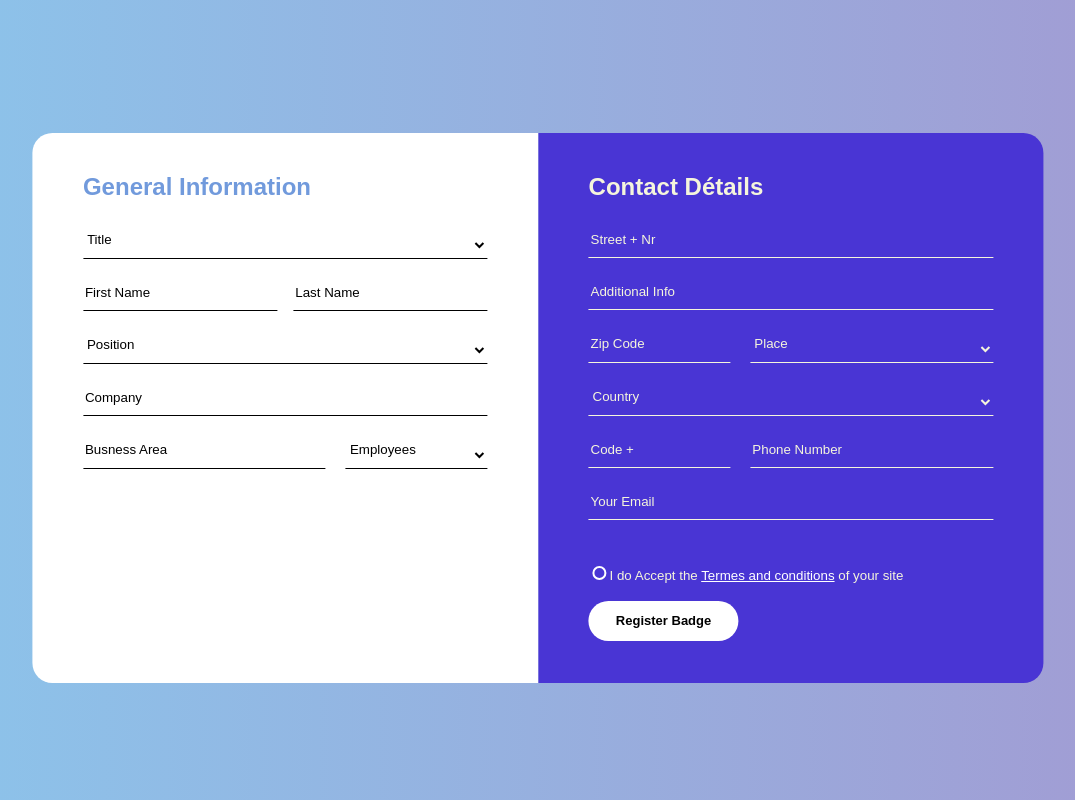
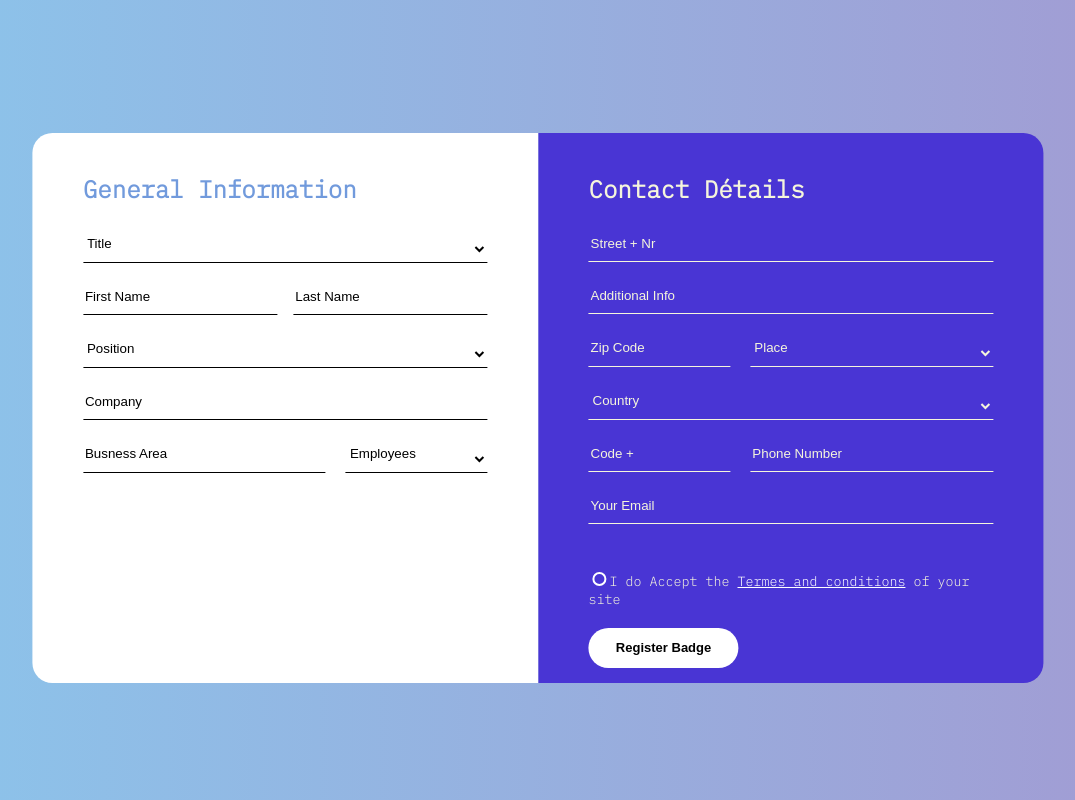
Before and after one commit to Meshak-okonda/Reproduire-fid-lement-la-maquette-d-une-formulaire-HTML, a plain HTML site: page index.html in a window 1280 px wide. Shown: the whole page, without its empty margins (110-1185 px from the left). Drawn offline with Linux system fonts and the light colour scheme.

Commit message:
refactor : project refactor based on feedback

```diff
--- a/css/style.css
+++ b/css/style.css
@@ -1,12 +1,6 @@
-@font-face{
-	font-family: 'MyWebFont';
-	src: url('font/Choplin-Black.otf') format('otf'),
-	     url('font/Choplin-BlackItalic.otf') format('otf'),
-	     url('font/Choplin-Bold.otf') format('otf');
-}
-
+@import url('https://fonts.googleapis.com/css2?family=IBM+Plex+Mono:wght@300&display=swap');
 body{
-    font-family: 'MyWebFont', Arial, Helvetica, sans-serif;
+    font-family: 'IBM Plex Mono', monospace;
     background: linear-gradient(to right, rgb(139, 197, 235), rgb(162, 155, 211));;
 }
 /* Mis en forme et centrage des deux formulaires */
```
